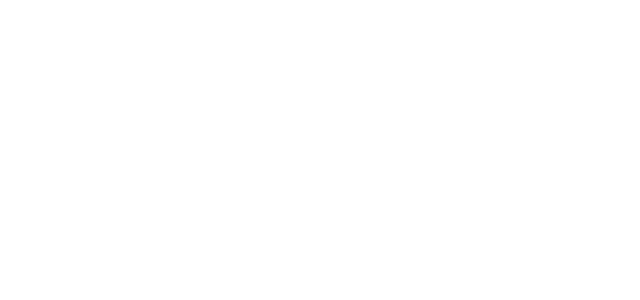
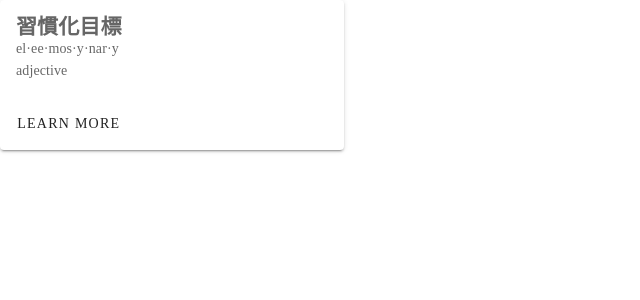
Before and after one commit to takuya86/habit_app, a Nuxt app in the folder frontend/: page /habitations/show in a window 1280 px wide. Before the commit this address had no page. Shown: the top 300 px of the page, without its empty margins (0-640 px from the left). Built offline with nearby package versions, Linux system fonts and the light colour scheme.

Commit message:
習慣化目標詳細作成

```diff
--- /dev/null
+++ b/frontend/pages/habitations/show.vue
@@ -0,0 +1,31 @@
+<template>
+  <v-card
+    class="mx-auto"
+    max-width="344"
+  >
+    <v-card-text>
+      <h2>習慣化目標</h2>
+      <p>
+        el·ee·mos·y·nar·y
+      </p>
+      <p>
+        adjective
+      </p>
+    </v-card-text>
+    <v-card-actions>
+      <v-btn
+        text
+        color="teal accent-4"
+        @click="reveal = true"
+      >
+        Learn More
+      </v-btn>
+    </v-card-actions>
+  </v-card>
+</template>
+
+<script>
+export default {
+
+}
+</script>
```
Also changed, not shown: 2 other files (tests, documents, lock files or other folders).
